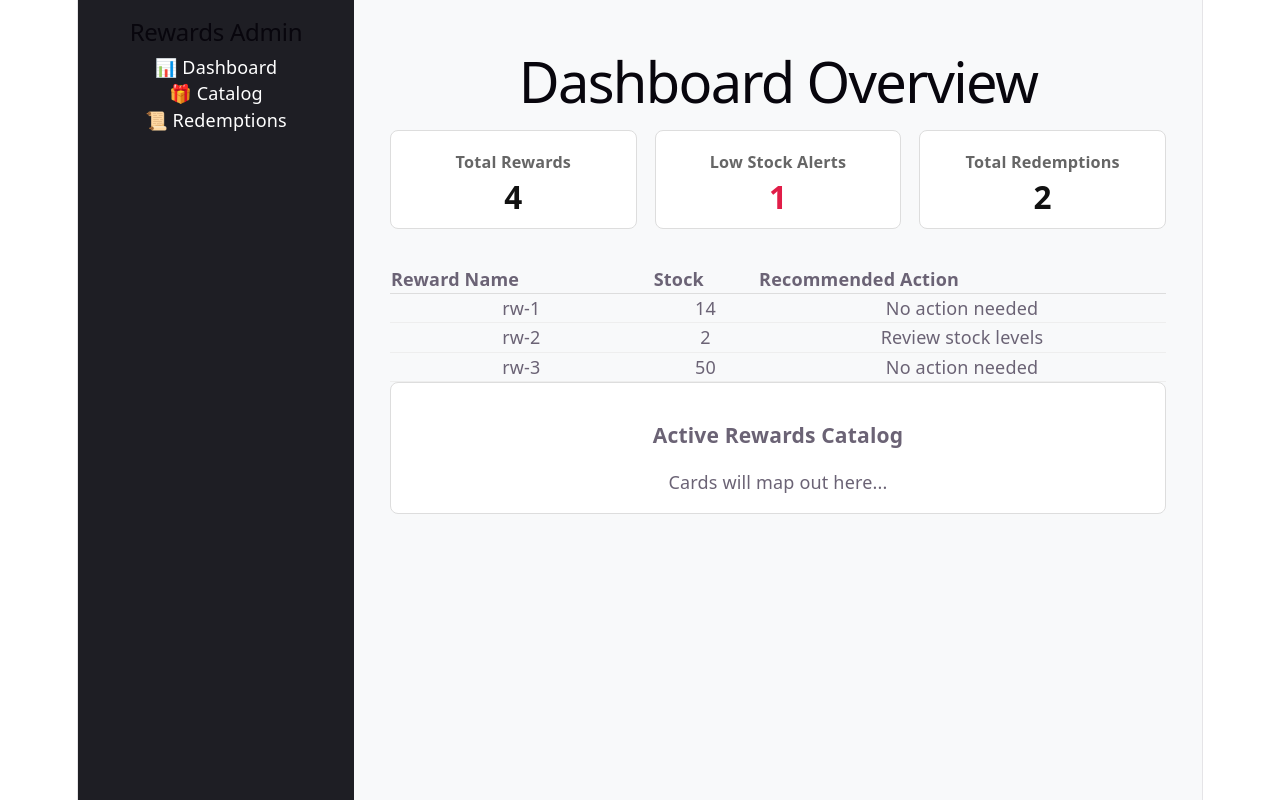
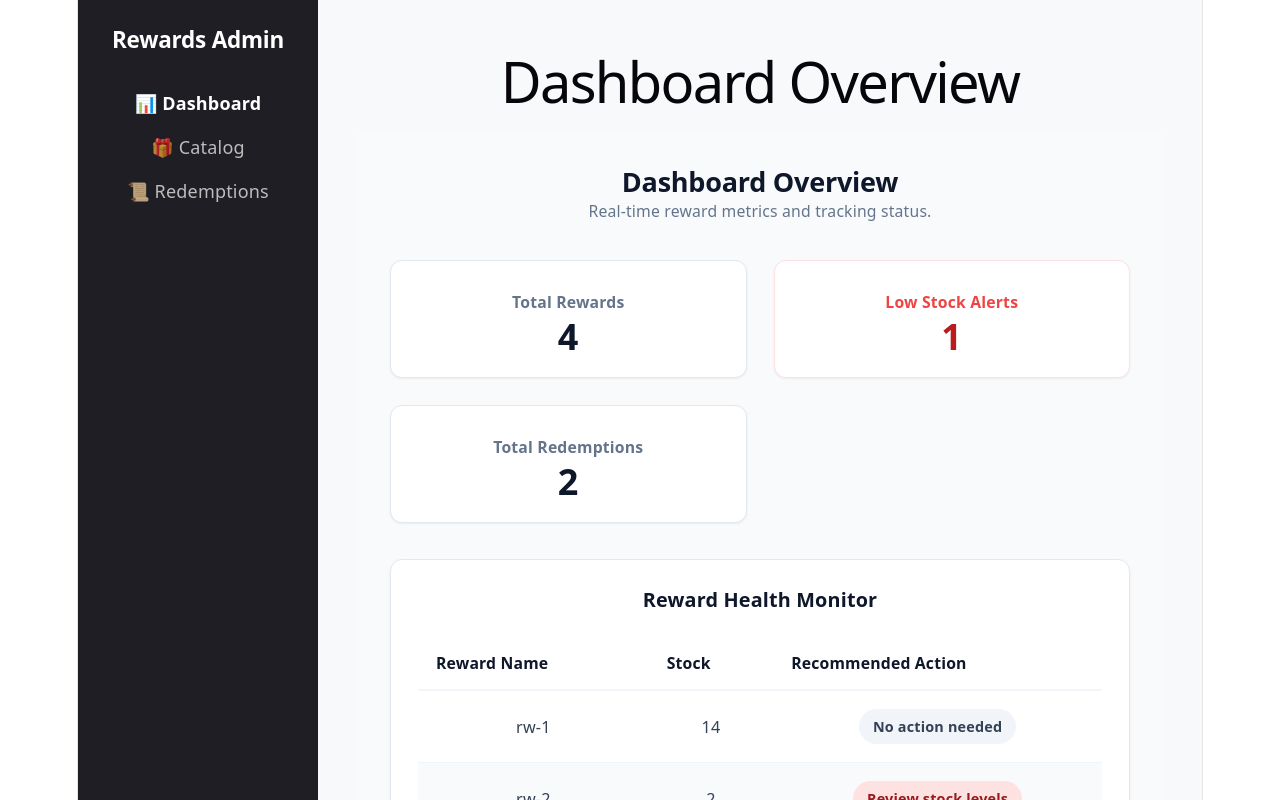
Before and after one commit to malopekamogelo63-collab/Dashboard, a React (Vite) app: page / in a window 1280 px wide. Shown: the top 800 px of the page. Built offline with nearby package versions, Linux system fonts and the light colour scheme.

Commit message:
style: elevate dashboard layout contrast and fix sidebar scaling height

```diff
--- a/src/components/Analytics.tsx
+++ b/src/components/Analytics.tsx
@@ -17,61 +17,130 @@ export default function Analytics() {
   const totalRewards = mockRewards.length;
   const totalRedemptions = mockRedemptions.length;
 
-  // 2. Filter the stock array to find items where quantity has reached the ,minimum stock threshold
+  // 2. Filter the stock array to find items where quantity has reached the minimum stock threshold
   const lowStockAlerts = mockStock.filter(item => item.currentStock <= item.minStockThreshold).length;
 
+  return (
+    <div style={{
+      backgroundColor: '#f8fafc',
+      minHeight: '100vh',
+      padding: '2rem',
+      fontFamily: 'system-ui, -apple-system, sans-serif'
+    }}>
 
-  return (
-    <>
-      <div style={{ display: 'flex', gap: '1rem', marginBottom: '2rem' }}>
-        {/* Total Rewards Card */}
-        <div style={{ padding: '1rem', background: '#fff', border: '1px solid #ddd', borderRadius: '8px', flex: 1 }}>
-          <h3 style={{ margin: 0, color: '#666', fontSize: '0.9rem' }}>Total Rewards</h3>
-          <p style={{ margin: '0.5rem 0 0 0', fontSize: '1.75rem', fontWeight: 'bold', color: '#111' }}>
-            {totalRewards}
+      {/* Header Section */}
+      <div style={{ marginBottom: '2rem' }}>
+        <h2 style={{ fontSize: '1.5rem', fontWeight: '700', color: '#0f172a', margin: 0 }}>
+          Dashboard Overview
+        </h2>
+        <p style={{ fontSize: '0.875rem', color: '#64748b', marginTop: '0.25rem', margin: 0 }}>
+          Real-time reward metrics and tracking status.
         </p>
       </div>
 
-        {/* Low Stock Card */}
-        <div style={{ padding: '1rem', background: '#fff', border: '1px solid #ddd', borderRadius: '8px', flex: 1 }}>
-          <h3 style={{ margin: 0, color: '#666', fontSize: '0.9rem' }}>Low Stock Alerts</h3>
-          <p style={{ margin: '0.5rem 0 0 0', fontSize: '1.75rem', fontWeight: 'bold', color: '#e11d48' }}>
-            {lowStockAlerts}
-          </p>
+      {/* Summary Cards Grid */}
+      <div style={{
+        display: 'grid',
+        gridTemplateColumns: 'repeat(auto-fit, minmax(240px, 1fr))',
+        gap: '1.5rem',
+        marginBottom: '2rem'
+      }}>
+
+        {/* CARD 1: Total Rewards */}
+        <div style={{
+          backgroundColor: '#fff',
+          borderRadius: '12px',
+          padding: '1.5rem',
+          border: '1px solid #e2e8f0',
+          boxShadow: '0 1px 3px 0 rgba(0, 0, 0, 0.05), 0 1px 2px -1px rgba(0, 0, 0, 0.05)'
+        }}>
+          <span style={{ fontSize: '0.875rem', fontWeight: '600', color: '#64748b' }}>Total Rewards</span>
+          <div style={{ fontSize: '2rem', fontWeight: '700', color: '#0f172a', marginTop: '0.5rem' }}>{totalRewards}</div>
         </div>
 
-        {/* Total Redemptions Card */}
-        <div style={{ padding: '1rem', background: '#fff', border: '1px solid #ddd', borderRadius: '8px', flex: 1 }}>
-          <h3 style={{ margin: 0, color: '#666', fontSize: '0.9rem' }}>Total Redemptions</h3>
-          <p style={{ margin: '0.5rem 0 0 0', fontSize: '1.75rem', fontWeight: 'bold', color: '#111' }}>
-            {totalRedemptions}
-          </p>
-        </div>
+        {/* CARD 2: Low Stock Alerts */}
+        <div style={{
+          backgroundColor: '#fff',
+          borderRadius: '12px',
+          padding: '1.5rem',
+          border: '1px solid #fee2e2',
+          boxShadow: '0 1px 3px 0 rgba(0, 0, 0, 0.05), 0 1px 2px -1px rgba(0, 0, 0, 0.05)'
+        }}>
+          <span style={{ fontSize: '0.875rem', fontWeight: '600', color: '#ef4444' }}>Low Stock Alerts</span>
+          <div style={{ fontSize: '2rem', fontWeight: '700', color: '#b91c1c', marginTop: '0.5rem' }}>{lowStockAlerts}</div>
         </div>
 
-      {/* Reward Health Table */}
-      <table style={{ width: '100%', borderCollapse: 'collapse', marginTop: '1rem' }}>
+        {/* CARD 3: Total Redemptions */}
+        <div style={{
+          backgroundColor: '#fff',
+          borderRadius: '12px',
+          padding: '1.5rem',
+          border: '1px solid #e2e8f0',
+          boxShadow: '0 1px 3px 0 rgba(0, 0, 0, 0.05), 0 1px 2px -1px rgba(0, 0, 0, 0.05)'
+        }}>
+          <span style={{ fontSize: '0.875rem', fontWeight: '600', color: '#64748b' }}>Total Redemptions</span>
+          <div style={{ fontSize: '2rem', fontWeight: '700', color: '#0f172a', marginTop: '0.5rem' }}>{totalRedemptions}</div>
+        </div>
+
+      </div>
+
+      {/* Table Container Section */}
+      <div style={{
+        backgroundColor: '#fff',
+        borderRadius: '12px',
+        border: '1px solid #e2e8f0',
+        padding: '1.5rem',
+        boxShadow: '0 4px 6px -1px rgba(0, 0, 0, 0.05), 0 2px 4px -2px rgba(0, 0, 0, 0.05)'
+      }}>
+        <h3 style={{ fontSize: '1.1rem', fontWeight: '600', color: '#0f172a', marginTop: 0, marginBottom: '1.25rem' }}>
+          Reward Health Monitor
+        </h3>
+
+        <table style={{ width: '100%', borderCollapse: 'collapse' }}>
           <thead>
-          <tr style={{ textAlign: 'left', borderBottom: '1px solid #ddd' }}>
-            <th>Reward Name</th>
-            <th>Stock</th>
-            <th>Recommended Action</th>
+            <tr style={{ textAlign: 'left', borderBottom: '2px solid #f1f5f9', color: '#0f172a', fontSize: '0.875rem' }}>
+              <th style={{ padding: '0.75rem 1rem', fontWeight: '600' }}>Reward Name</th>
+              <th style={{ padding: '0.75rem 1rem', fontWeight: '600' }}>Stock</th>
+              <th style={{ padding: '0.75rem 1rem', fontWeight: '600' }}>Recommended Action</th>
             </tr>
           </thead>
           <tbody>
-          {mockStock.map((item) => (
-            <tr key={item.rewardId} style={{ borderBottom: '1px solid #eee' }}>
-              <td>{item.rewardId}</td>
-              <td>{item.currentStock}</td>
-              <td>
-                {getRecommendedAction(
-                  item.currentStock <= item.minStockThreshold ? 'low_stock' : 'healthy'
-                )}
+            {mockStock.map((item, index) => {
+              const isLowStock = item.currentStock <= item.minStockThreshold;
+
+              return (
+                <tr
+                  key={item.rewardId}
+                  style={{
+                    borderBottom: '1px solid #f1f5f9',
+                    color: '#334155',
+                    fontSize: '0.9rem',
+                    backgroundColor: index % 2 === 0 ? '#fff' : '#f8fafc'
+                  }}
+                >
+                  <td style={{ padding: '1rem', fontWeight: '500' }}>{item.rewardId}</td>
+                  <td style={{ padding: '1rem' }}>{item.currentStock}</td>
+                  <td style={{ padding: '1rem' }}>
+                    <span style={{
+                      display: 'inline-block',
+                      padding: '0.25rem 0.75rem',
+                      borderRadius: '50px',
+                      fontSize: '0.8rem',
+                      fontWeight: '600',
+                      backgroundColor: isLowStock ? '#fee2e2' : '#f1f5f9',
+                      color: isLowStock ? '#991b1b' : '#334155'
+                    }}>
+                      {getRecommendedAction(isLowStock ? 'low_stock' : 'healthy')}
+                    </span>
                   </td>
                 </tr>
-          ))}
+              );
+            })}
           </tbody>
         </table>
-    </>
+
+      </div>
+
+    </div>
   );
 }
--- a/src/components/Sidebar.tsx
+++ b/src/components/Sidebar.tsx
@@ -4,13 +4,21 @@ width: '240px', height: '100vh': Locks the sidebar's width and forces it to stre
 background: '#1e1e24': Gives it a professional, dark off-black finish so it stands out from the rest of the workspace. */}
 export default function Sidebar() {
   return (
-
-    <aside style={{ width: '240px', background: '#1e1e24', color: '#fff', height: '100vh', padding: '1rem' }}>
-      <h2>Rewards Admin</h2> {/*This is a Heading 2 tag. It acts as the bold, prominent logo or title at the very top of your application panel.*/}
-      <nav> {/*signals to web browsers (and screen readers) that everything sitting inside this specific block is meant for navigating around the app.*/}
-        <p>📊 Dashboard</p> {/*serving as clean, lightweight placeholders for your menu options.*/}
-        <p>🎁 Catalog</p>
-        <p>📜 Redemptions</p>
+    <aside style={{
+      width: '240px',
+      background: '#1e1e24',
+      color: '#fff',
+      minHeight: '100vh',
+      padding: '1.5rem',
+      boxSizing: 'border-box'
+    }}>
+      <h2 style={{ fontSize: '1.25rem', fontWeight: '700', margin: '0 0 2rem 0', color: '#fff' }}>
+        Rewards Admin
+      </h2>
+      <nav style={{ display: 'flex', flexDirection: 'column', gap: '1rem' }}>
+        <p style={{ margin: 0, cursor: 'pointer', opacity: 1, fontWeight: '600' }}>📊 Dashboard</p>
+        <p style={{ margin: 0, cursor: 'pointer', opacity: 0.7 }}>🎁 Catalog</p>
+        <p style={{ margin: 0, cursor: 'pointer', opacity: 0.7 }}>📜 Redemptions</p>
       </nav>
     </aside>
   );
```
Lines whose indentation alone changed are shown as unchanged.
